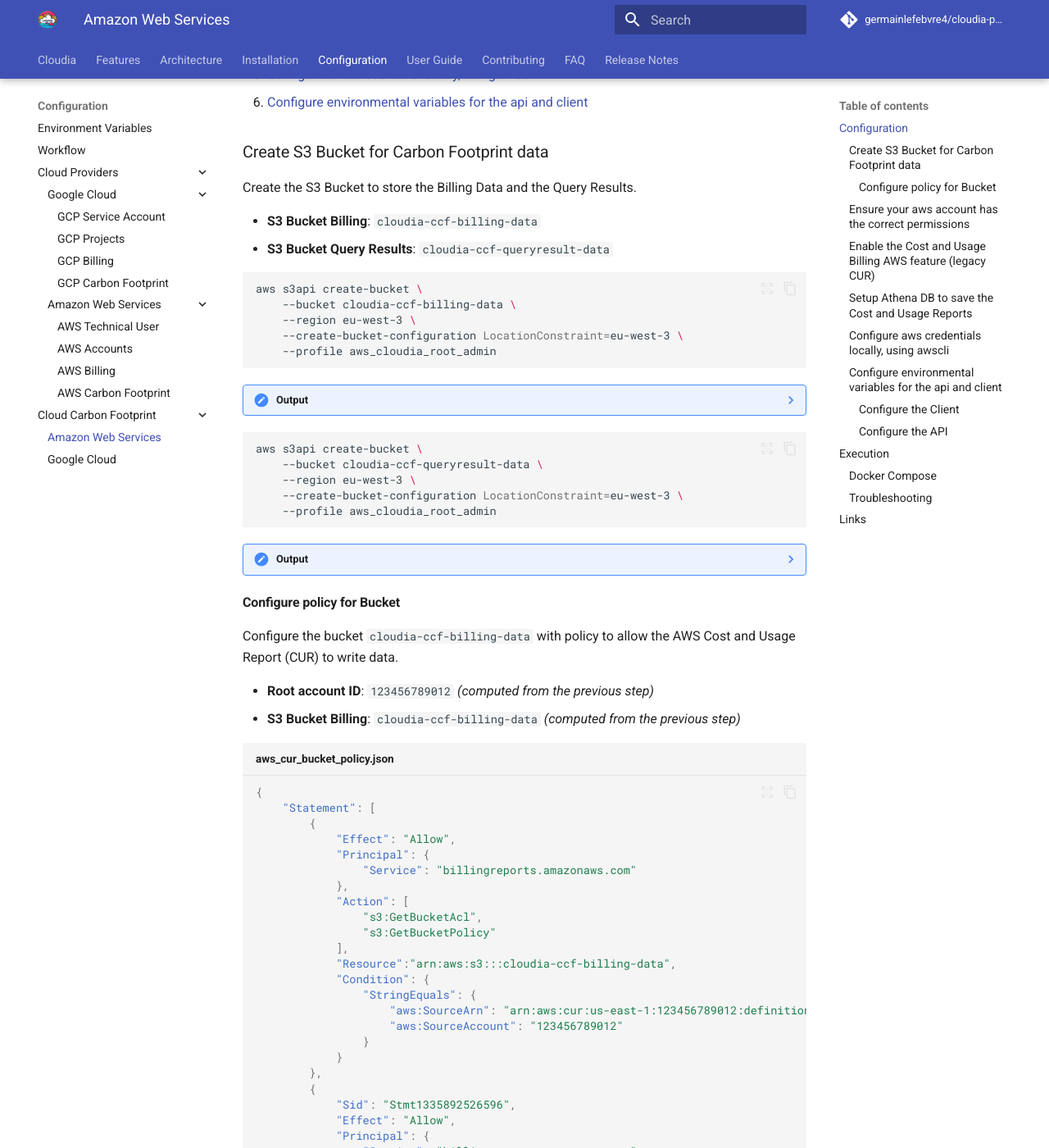
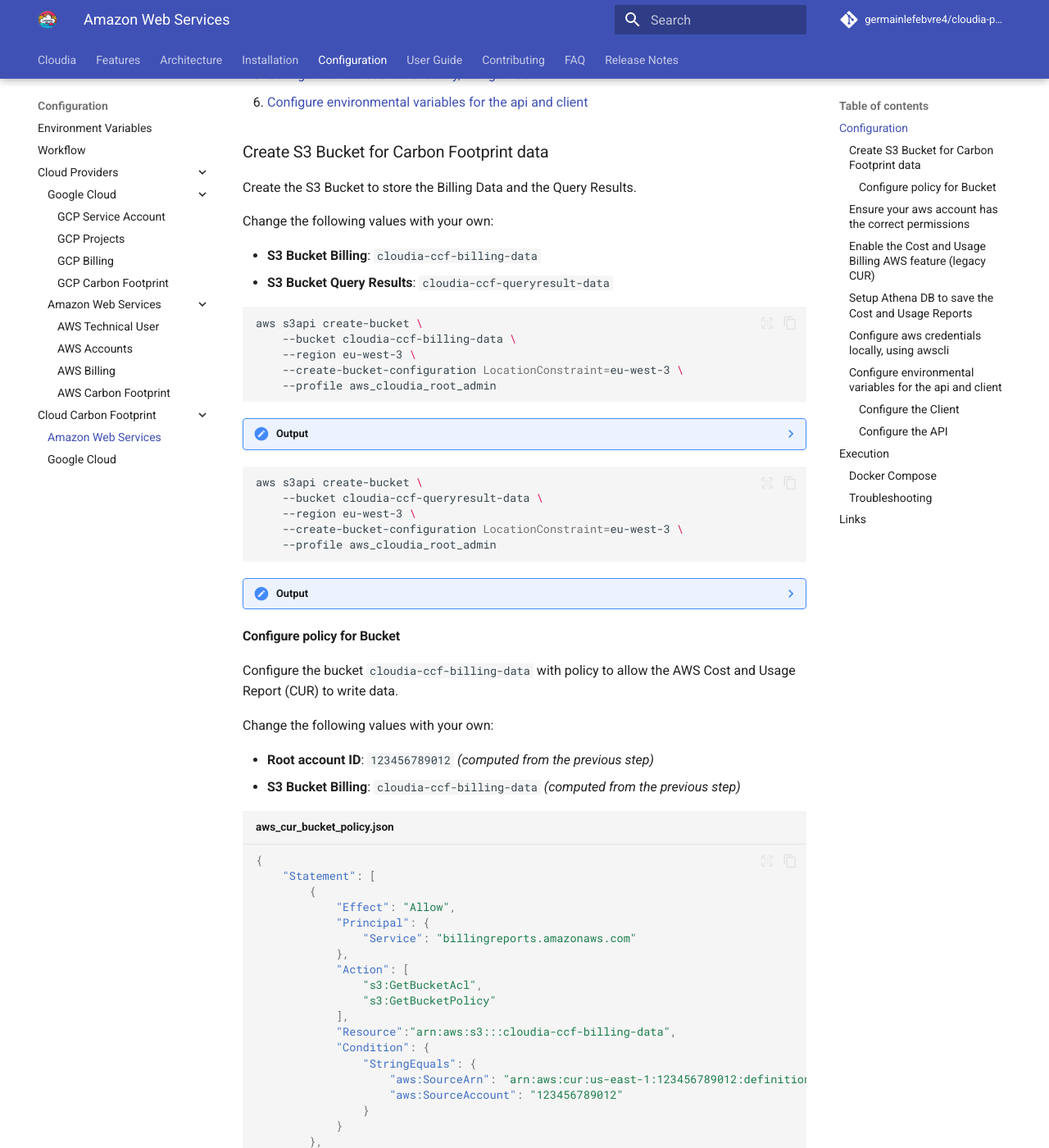
Before and after one commit to germainlefebvre4/cloudia-readthedocs, an MkDocs documentation site: the page built from docs/configuration/cloud_carbon_footprint/aws/index.md, in a window 1280 px wide and 1400 px high, scrolled down 611 px. Shown: the whole window at 82% size. Built offline with MkDocs 1.6.1 and Material for MkDocs 9.7.7, drawn with Linux system fonts in a browser that asks for light colours; comment, search, counter and statistics services are not loaded; some of the changed text lies outside the part shown.

Commit message:
doc(CloudCarbonFootprint): Add come description

````diff
--- a/docs/configuration/cloud_carbon_footprint/aws/index.md
+++ b/docs/configuration/cloud_carbon_footprint/aws/index.md
@@ -23,6 +23,8 @@ Steps to follow:
 ### Create S3 Bucket for Carbon Footprint data
 
 Create the S3 Bucket to store the Billing Data and the Query Results.
+
+Change the following values with your own:
 
 * **S3 Bucket Billing**: `cloudia-ccf-billing-data`
 * **S3 Bucket Query Results**: `cloudia-ccf-queryresult-data`
@@ -63,6 +65,8 @@ aws s3api create-bucket \
 #### Configure policy for Bucket
 
 Configure the bucket `cloudia-ccf-billing-data` with policy to allow the AWS Cost and Usage Report (CUR) to write data.
+
+Change the following values with your own:
 
 * **Root account ID**: `123456789012` *(computed from the previous step)*
 * **S3 Bucket Billing**: `cloudia-ccf-billing-data` *(computed from the previous step)*
@@ -105,6 +109,8 @@ Configure the bucket `cloudia-ccf-billing-data` with policy to allow the AWS Cos
     ]
 }
 ```
+
+Create the file `aws_cur_bucket_policy.json` and apply the policy to the bucket.
 
 ```bash
 aws s3api put-bucket-policy \
@@ -176,6 +182,8 @@ For more information about the CLI command, see the [AWS CLI Documentation - put
     "ReportVersioning": "OVERWRITE_REPORT"
 }
 ```
+
+Create the file `aws_cur_report_definition.json` and apply the report definition to the CUR.
 
 ```bash
 aws cur put-report-definition \
````
